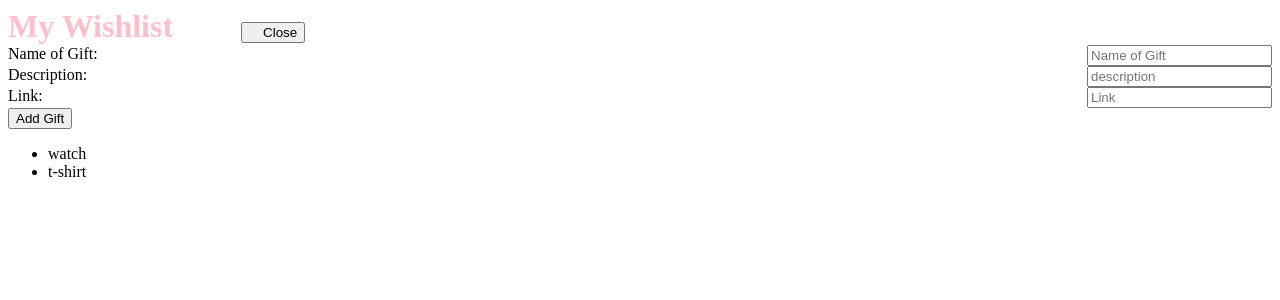
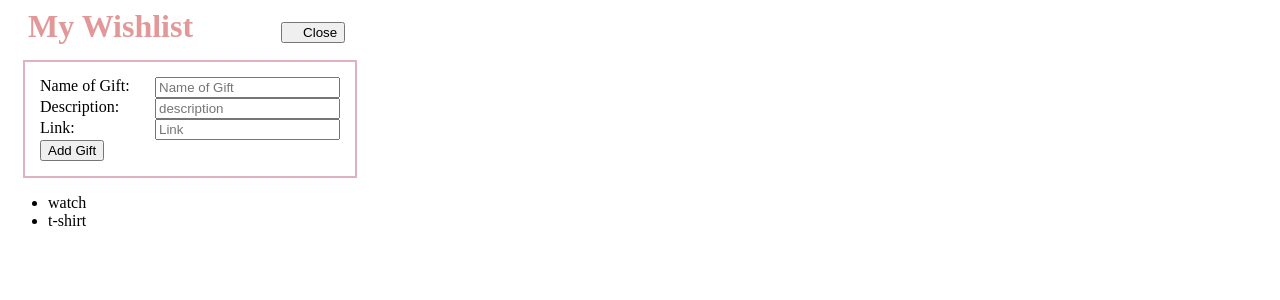
Before and after one commit to jenlee-tech/MyWishList, a React (Create React App) app: page / in a window 1280 px wide. Shown: the top 300 px of the page. Built offline with nearby package versions, Linux system fonts and the light colour scheme.

Commit message:
added some styling changes to h1 tag

```diff
--- a/src/App.css
+++ b/src/App.css
@@ -7,8 +7,9 @@ header {
 
 h1 {
     display: inline;
-    margin: 0;
-    color: pink;
+    margin: 20px;
+    color: rgb(226, 152, 152);
+    text-align: center;
 }
 
 button {
@@ -17,6 +18,14 @@ button {
     margin-left: 60px;
 }
 
+form {
+    border: 2px solid rgb(223, 178, 194);
+    padding: 15px;
+    flex-wrap: wrap;
+    width: 300px;
+    margin: 15px;
+}
+
 form div {
     display: flex;
     flex-direction: row;
--- a/src/components/addGift.js
+++ b/src/components/addGift.js
@@ -17,13 +17,12 @@ const AddGift = () => {
 return (
         <form>
         <div>
-        <label>Name of Gift:   </label>
+        <label>Name of Gift:</label>
             <input
                 type="text"
                 name={name}
                 onChange={(e) => setName(e.target.value)}
                 placeholder="Name of Gift" />
-
         </div>
 
         <div>
@@ -33,7 +32,6 @@ return (
                 name={descrip}
                 onChange={(e) => setDescrip(e.target.value)} placeholder="description" />
         </div>
-
 
         <div>
         <label>Link:</label>
```
